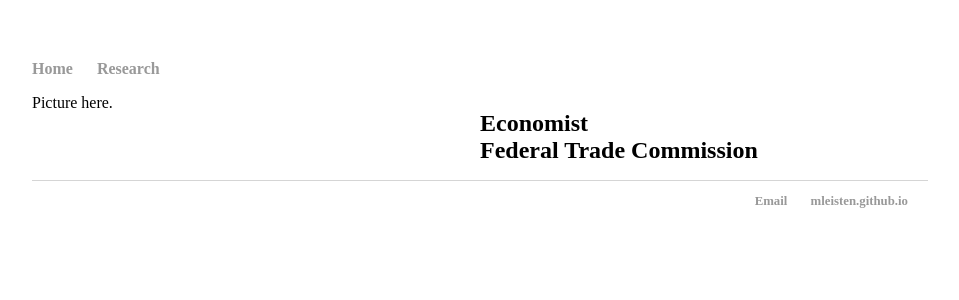
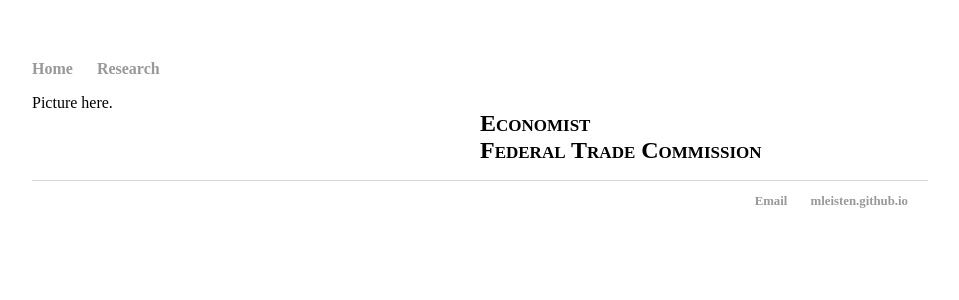
Before and after one commit to mleisten/mleisten.github.io, a Jekyll site: the page built from index.html, in a window 1280 px wide. Shown: the top 300 px of the page, without its empty margins (160-1119 px from the left). Built offline with Jekyll 4.4.1, drawn with Linux system fonts in a browser that asks for light colours.

Commit message:
Update main.css

```diff
--- a/css/main.css
+++ b/css/main.css
@@ -32,7 +32,7 @@
 h1 {
     font-size: 1.5em;
     font-family:'Times New Roman', 'Times', 'Serif';
-    font-variant: "small-caps";
+    font-variant: small-caps;
 }
 p {
     font-size: 1.5em;
```
